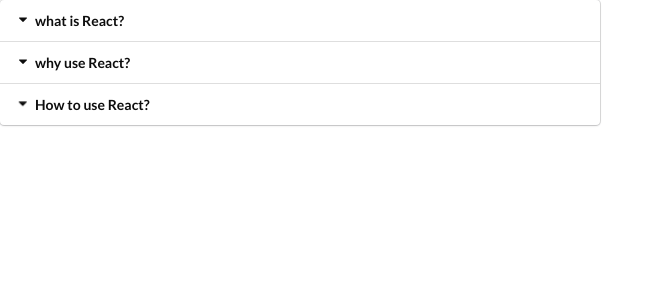
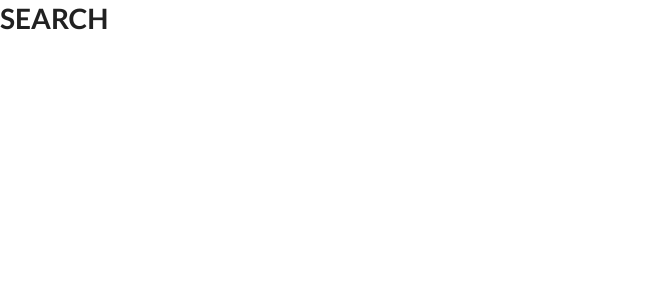
Before and after one commit to shubham88fru/widgets, a React (Create React App) app: page / in a window 1280 px wide. Shown: the top 300 px of the page, without its empty margins (0-664 px from the left). Built offline with nearby package versions, Linux system fonts and the light colour scheme.

Commit message:
initialized search components

```diff
--- a/src/App.js
+++ b/src/App.js
@@ -1,5 +1,7 @@
 import React from 'react';
+
 import Accordian from './components/Accordian';
+import Search from './components/Search';
 
 const items = [
   {
@@ -19,7 +21,8 @@
 const App = () => {
   return (
     <div>
-      <Accordian items={items} />
+      {/* <Accordian items={items} /> */}
+      <Search />
     </div>
   );
 };
--- /dev/null
+++ b/src/components/Search.js
@@ -0,0 +1,7 @@
+import React from 'react';
+
+const Search = () => {
+  return <h1>SEARCH</h1>;
+};
+
+export default Search;
```
